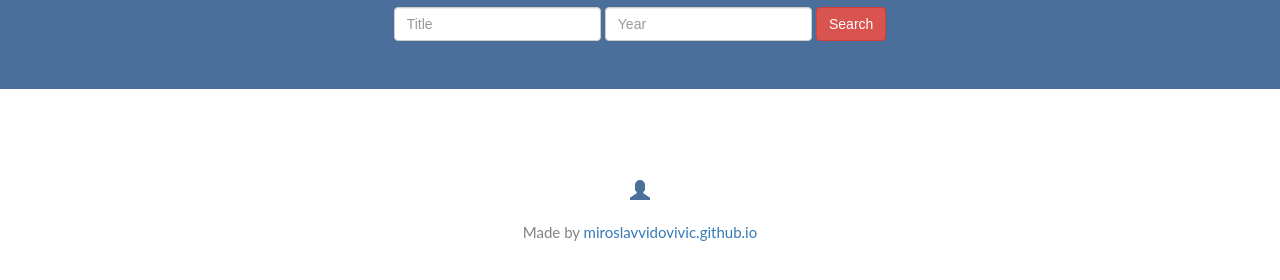
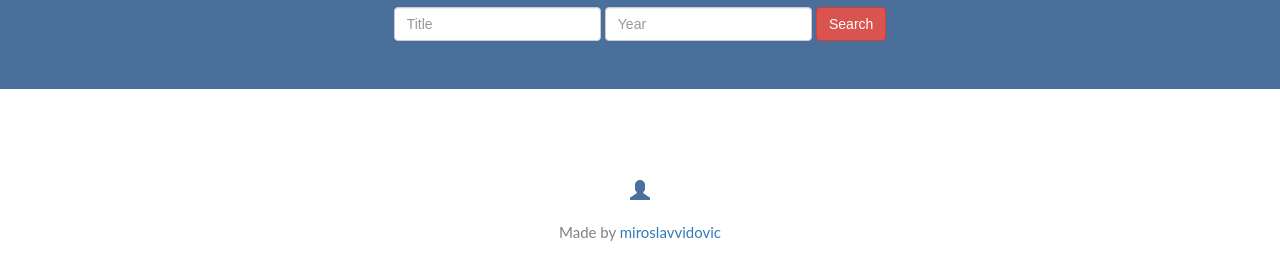
Before and after one commit to miroslavvidovic/omdb-api, a website: page src/index.html in a window 1280 px wide. Shown: the part 140-420 px from the top of the page. Drawn offline with nearby package versions, Linux system fonts and the light colour scheme.

Commit message:
Fix for the footer signature

```diff
--- a/src/index.html
+++ b/src/index.html
@@ -76,7 +76,7 @@
     </script>
     <footer class="container-fluid text-center">
         <span class="glyphicon glyphicon-user"></span>
-        <p>Made by <a href="miroslavvidovivic.github.io" title="Miroslav">miroslavvidovivic.github.io</a></p>
+        <p>Made by <a href="http://miroslavvidovic.github.io/" title="Miroslav">miroslavvidovic</a></p>
     </footer>
 
 <script>
```
